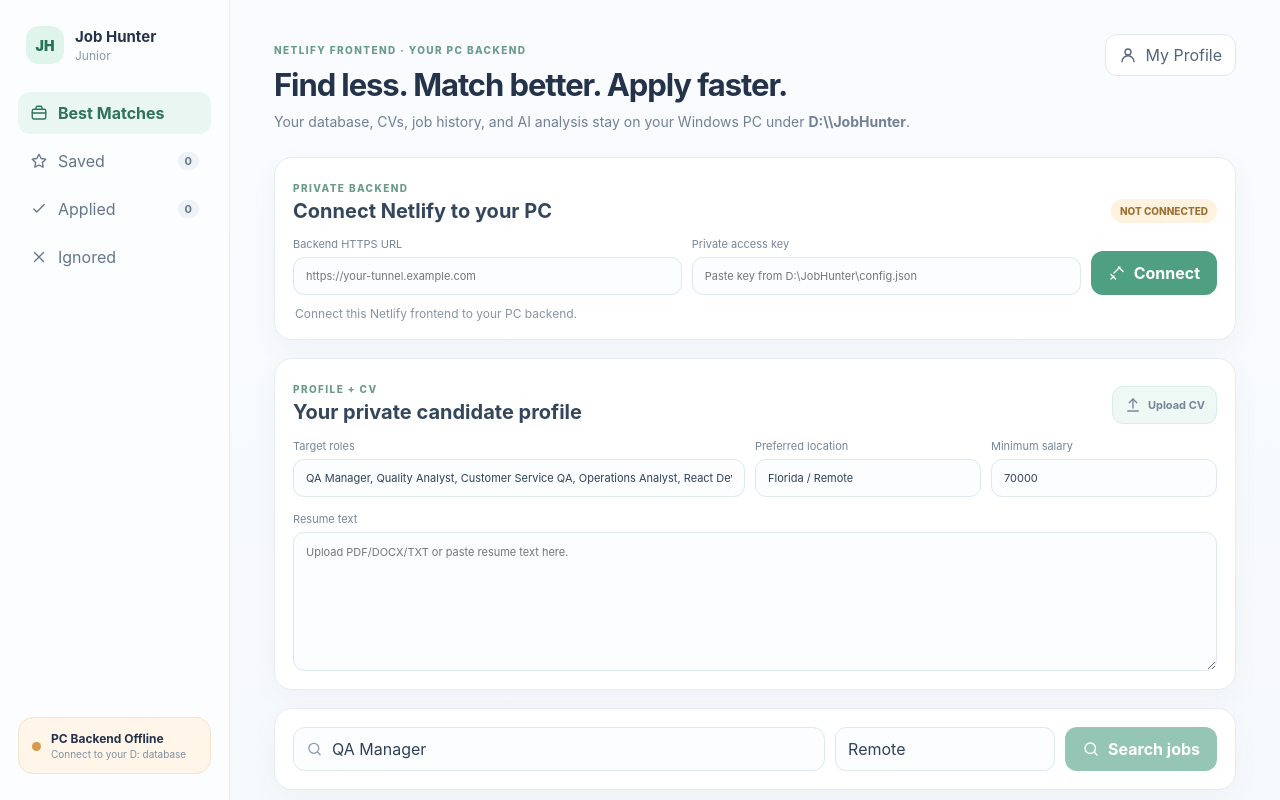
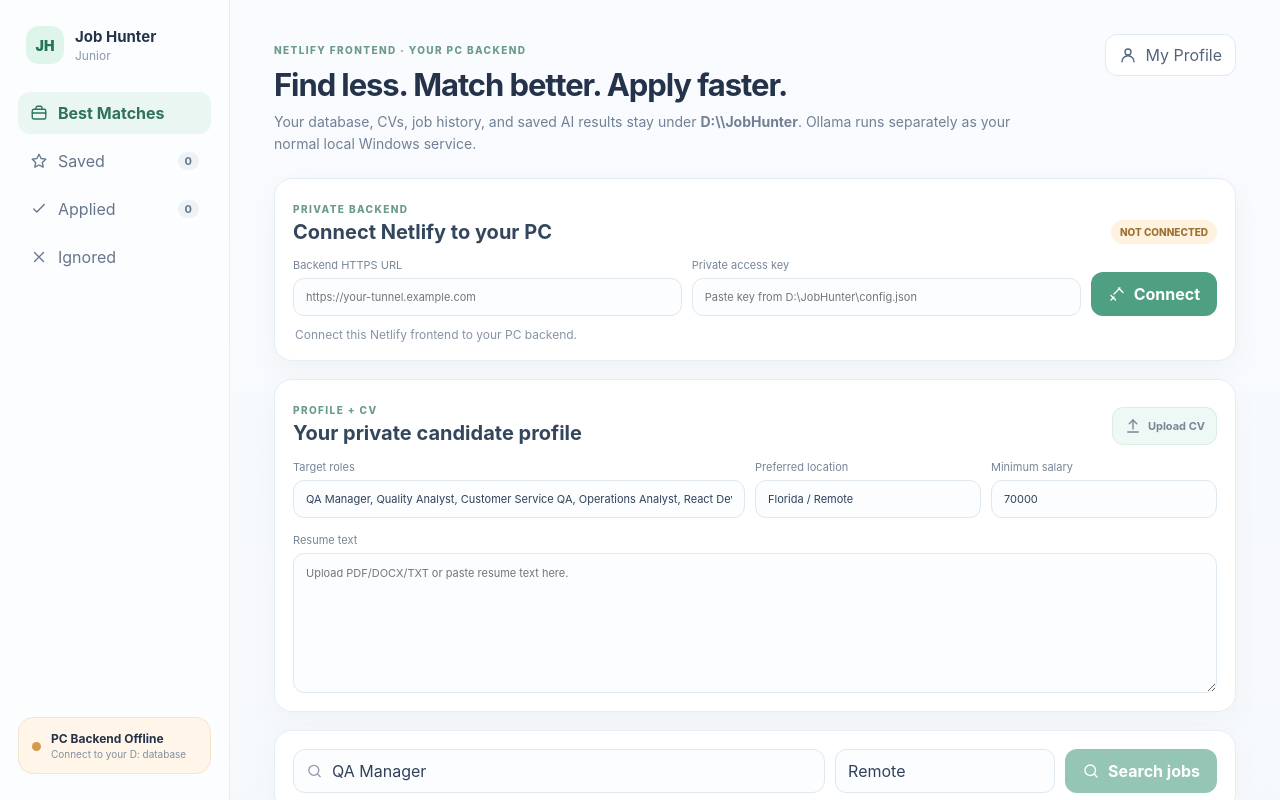
Before and after one commit to ValdemirJunior2020/Job-hunter, a React (Vite) app: page / in a window 1280 px wide. Shown: the top 800 px of the page. Built offline with nearby package versions, Linux system fonts and the light colour scheme.

Commit message:
Clarify D drive is storage only

```diff
--- a/src/App.jsx
+++ b/src/App.jsx
@@ -147,12 +147,12 @@
       <div className="brand"><div className="brand-mark">JH</div><div><strong>Job Hunter</strong><span>Junior</span></div></div>
       <nav>{['Best Matches','Saved','Applied','Ignored'].map(item=><button key={item} className={tab===item?'nav-item active':'nav-item'} onClick={()=>setTab(item)}><Icon name={item==='Saved'?'star':item==='Applied'?'check':item==='Ignored'?'x':'briefcase'}/>{item}{item==='Saved'&&<b>{stats.saved}</b>}{item==='Applied'&&<b>{stats.applied}</b>}</button>)}</nav>
       <div className={connected?'connection-card online':'connection-card'}>
-        <span className="connection-dot"/><div><strong>{connected?'PC Backend Online':'PC Backend Offline'}</strong><span>{connected?(ollama.online?`Ollama: ${ollama.model||'online'}`:'Ollama offline'):'Connect to your D: database'}</span></div>
+        <span className="connection-dot"/><div><strong>{connected?'PC Backend Online':'PC Backend Offline'}</strong><span>{connected?(ollama.online?`Ollama: ${ollama.model||'online'}`:'Ollama service offline'):'Connect to your D: database'}</span></div>
       </div>
     </aside>
 
     <main>
-      <header><div><p className="eyebrow">NETLIFY FRONTEND · YOUR PC BACKEND</p><h1>Find less. Match better. Apply faster.</h1><p>Your database, CVs, job history, and AI analysis stay on your Windows PC under <b>D:\\JobHunter</b>.</p></div><button className="profile-button" onClick={()=>setShowProfile(!showProfile)}><Icon name="user"/> My Profile</button></header>
+      <header><div><p className="eyebrow">NETLIFY FRONTEND · YOUR PC BACKEND</p><h1>Find less. Match better. Apply faster.</h1><p>Your database, CVs, job history, and saved AI results stay under <b>D:\\JobHunter</b>. Ollama runs separately as your normal local Windows service.</p></div><button className="profile-button" onClick={()=>setShowProfile(!showProfile)}><Icon name="user"/> My Profile</button></header>
 
       <section className="connect-panel">
         <div className="section-heading"><div><span className="kicker">PRIVATE BACKEND</span><h2>Connect Netlify to your PC</h2></div><span className={connected?'badge-ok':'badge-warn'}>{connected?'CONNECTED':'NOT CONNECTED'}</span></div>
```
